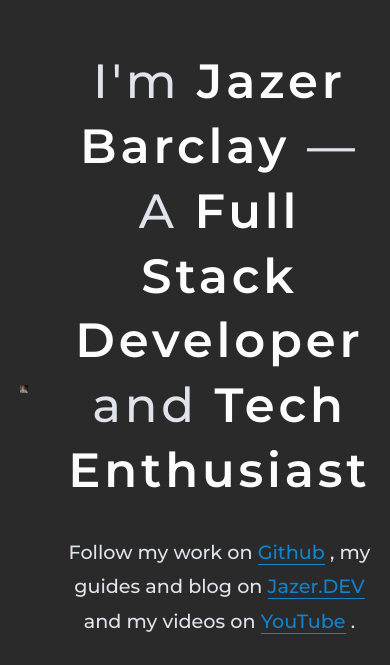
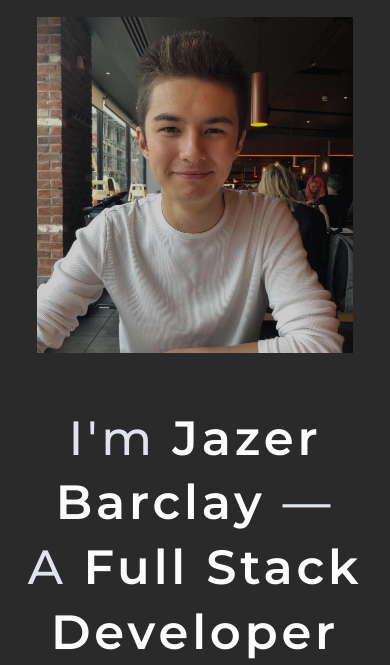
Before and after one commit to JazerBarclay/jazer.co.uk, a plain HTML site: page index.html in a window 390 px wide. Shown: the part 169-834 px from the top of the page. Drawn offline with nearby package versions, Linux system fonts and the light colour scheme; files whose address does not match are found by name.

Commit message:
Fixed profile image on mobile

```diff
--- a/style/core.css
+++ b/style/core.css
@@ -380,6 +380,16 @@ li {
         letter-spacing: 0.08em;
     }
 
+    #home-container {
+        display: grid;
+        grid-template-columns: auto;
+        grid-gap: 20px;
+    }
+
+    #home-container img {
+        padding: 0;
+    }
+
     #about {
         text-align: center;
         grid-template-columns: 1fr;
```
